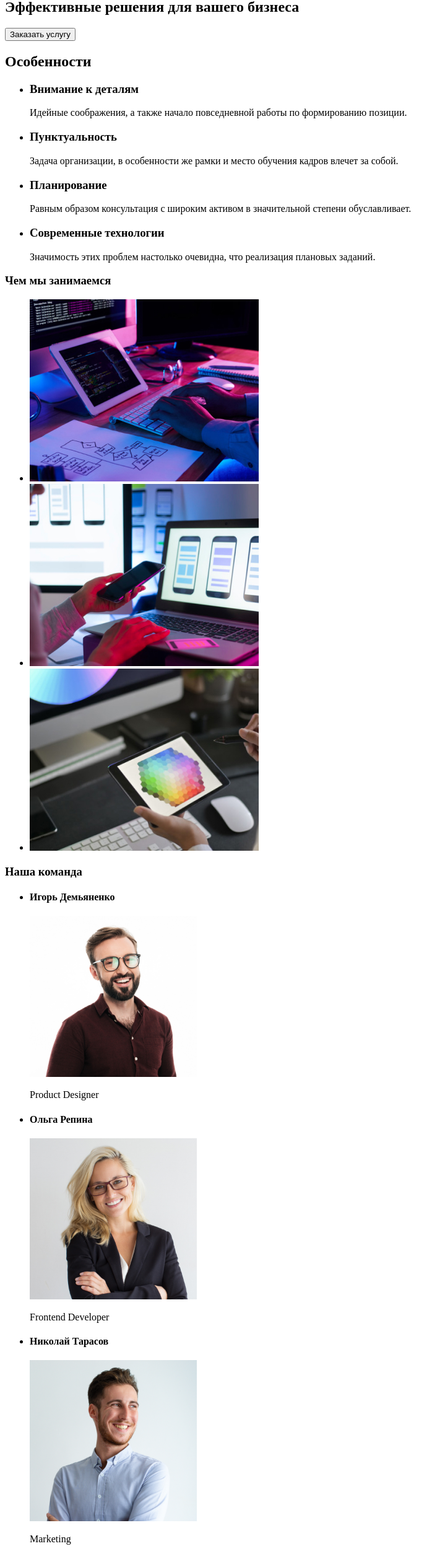
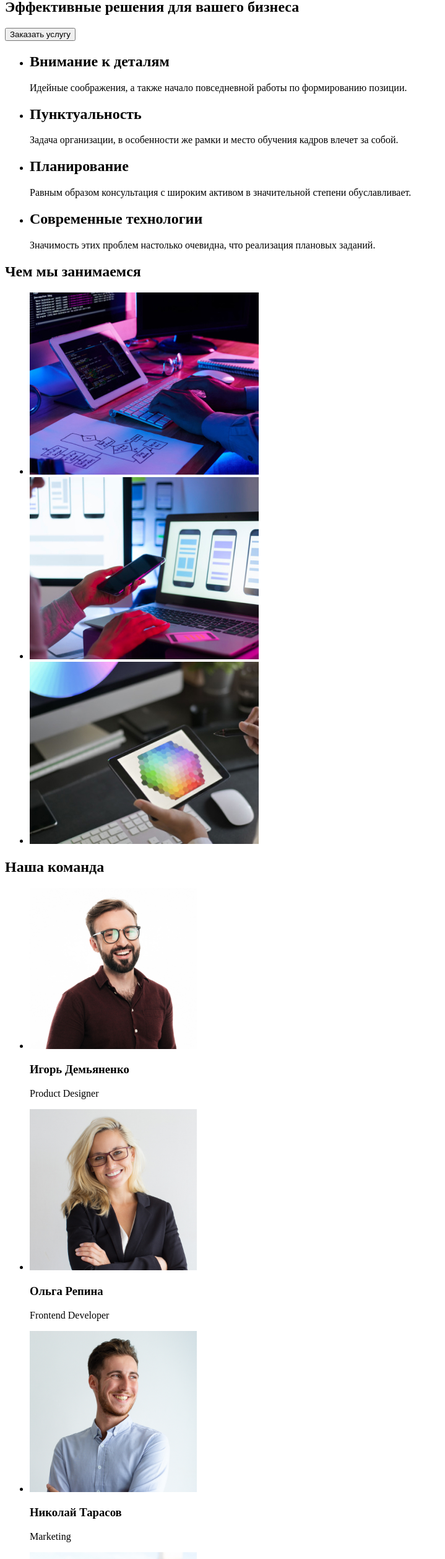
Before and after one commit to Yulia-Heichenko/goit-markup-hw-01, a plain HTML site: page index.html in a window 1280 px wide. Shown: the part 170-2686 px from the top of the page at 62% size, without its empty margins (0-719 px from the left). Drawn offline with Linux system fonts and the light colour scheme.

Commit message:
Добавляет секцию

```diff
--- a/index.html
+++ b/index.html
@@ -34,66 +34,69 @@
 
       <!--Особености подхода к работе-->
       <section>
-        <h2>Особенности</h2>
         <ul>
           <li>
-            <h3>Внимание к деталям</h3>
+            <h2>Внимание к деталям</h2>
             <p>Идейные соображения, а также начало повседневной работы по формированию позиции.</p>
           </li>
           <li>
-            <h3>Пунктуальность</h3>
+            <h2>Пунктуальность</h2>
             <p>
               Задача организации, в особенности же рамки и место обучения кадров влечет за собой.
             </p>
           </li>
           <li>
-            <h3>Планирование</h3>
+            <h2>Планирование</h2>
             <p>
               Равным образом консультация с широким активом в значительной степени обуславливает.
             </p>
           </li>
           <li>
-            <h3>Современные технологии</h3>
+            <h2>Современные технологии</h2>
             <p>Значимость этих проблем настолько очевидна, что реализация плановых заданий.</p>
           </li>
         </ul>
+     </section>
 
-        <h3>Чем мы занимаемся</h3>
+     <section>
+       <h2>Чем мы занимаемся</h2>
         <ul>
           <li>
-            <img src="./images/photo1.jpg" alt="Writing code" width="370" />
+           <img src="./images/photo1.jpg" alt="Writing code" width="370" />
           </li>
           <li>
-            <img src="./images/photo2.jpg" alt="Application testing" width="370" />
+           <img src="./images/photo2.jpg" alt="Application testing" width="370" />
           </li>
           <li>
-            <img src="./images/photo3.jpg" alt="Finished product" width="370" />
+           <img src="./images/photo3.jpg" alt="Finished product" width="370" />
           </li>
         </ul>
-      </section>
+     </section>
+
+
 
       <!--Состав компании-->
       <section>
-        <h3>Наша команда</h3>
+        <h2>Наша команда</h2>
         <ul>
           <li>
-            <h4>Игорь Демьяненко</h4>
             <img src="./images/photo4.jpg" alt="Man" width="270" />
+            <h3>Игорь Демьяненко</h3>
             <p>Product Designer</p>
           </li>
           <li>
-            <h4>Ольга Репина</h4>
             <img src="./images/photo5.jpg" alt="Woman" width="270" />
+            <h3>Ольга Репина</h3>
             <p>Frontend Developer</p>
           </li>
           <li>
-            <h4>Николай Тарасов</h4>
             <img src="./images/photo6.jpg" alt="Man" width="270" />
+            <h3>Николай Тарасов</h3>
             <p>Marketing</p>
           </li>
           <li>
-            <h4>Михаил Ермаков</h4>
             <img src="./images/photo7.jpg" alt="Man" width="270" />
+            <h3>Михаил Ермаков</h3>
             <p>UI Designer</p>
           </li>
         </ul>
@@ -103,9 +106,11 @@
     <footer>
       <a href="">WebStudio</a>
       <address>
-        г. Киев, пр-т Леси Украинки, 26
-        <a href="mailto:info@example.com">info@example.com</a>
-        <a href="tel:+380991111111">+38 099 111 11 11</a>
+        <p>г. Киев, пр-т Леси Украинки, 26</p>
+        <ul>
+          <li><a href="mailto:info@example.com">info@example.com</a></li>
+          <li><a href="tel:+380991111111">+38 099 111 11 11</a></li>
+        </ul>
       </address>
     </footer>
   </body>
```
